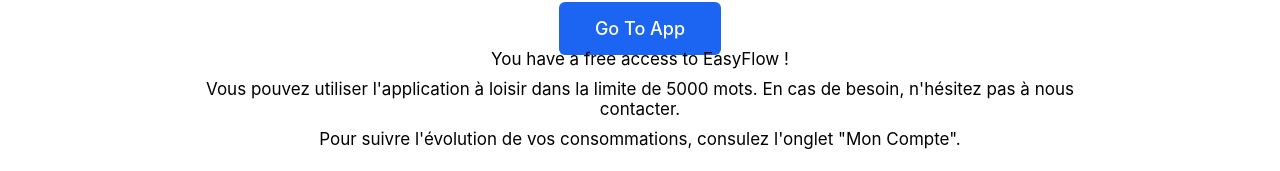
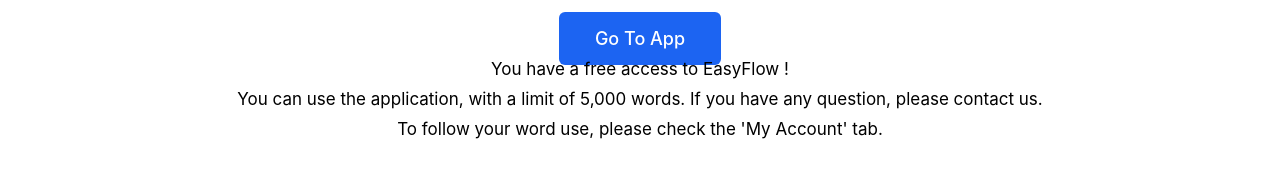
Before and after one commit to YoannBuzenet/ai_next_app, a Next.js app: page /subscribeSuccess in a window 1280 px wide. Shown: the part 411-582 px from the top of the page. Built offline with nearby package versions, Linux system fonts and the light colour scheme; no server answers.

Commit message:
page fully translated

```diff
--- a/pages/subscribeSuccess.js
+++ b/pages/subscribeSuccess.js
@@ -96,21 +96,25 @@ export default function subscribeSuccess({ session }) {
             <div>
               <p>
                 <FormattedMessage
-                  id="page.subscribeSuccess.freeAccess.followConsumption"
+                  id="page.subscribeSuccess.freeAccess.freeAccess"
                   defaultMessage="You now have a free access to EasyFlow !"
                 />
               </p>
             </div>
             <div>
               <p>
-                Vous pouvez utiliser l'application à loisir dans la limite de
-                5000 mots. En cas de besoin, n'hésitez pas à nous contacter.
+                <FormattedMessage
+                  id="page.subscribeSuccess.freeAccess.youCanNowUseTheApp"
+                  defaultMessage="You can use the application, with a limit of 5,000 words. If you have any question, please contact us."
+                />
               </p>
             </div>
             <div>
               <p>
-                Pour suivre l'évolution de vos consommations, consulez l'onglet
-                "Mon Compte".
+                <FormattedMessage
+                  id="page.subscribeSuccess.freeAccess.followConsumption"
+                  defaultMessage="To follow your word use, please check the 'My Account' tab."
+                />
               </p>
             </div>
             <div>
--- a/translations/en.json
+++ b/translations/en.json
@@ -92,7 +92,9 @@
   "page.subscribeSuccess.subscribed.youArenowSubscribed": "You are now subscribed to our services.",
   "page.subscribeSuccess.subscribed.youCanUseTheApp": "You can use the application. If needed, feel free to contact us.",
   "page.subscribeSuccess.subscribed.followConsumption": "To follow your word use, please check the 'My Account' tab.",
-  "page.subscribeSuccess.freeAccess.followConsumption": "You have a free access to EasyFlow !",
+  "page.subscribeSuccess.freeAccess.freeAccess": "You have a free access to EasyFlow !",
+  "page.subscribeSuccess.freeAccess.youCanNowUseTheApp": "You can use the application, with a limit of 5,000 words. If you have any question, please contact us.",
+  "page.subscribeSuccess.freeAccess.followConsumption": "To follow your word use, please check the 'My Account' tab.",
 
   "compo.heartWorkPlace.button.create": "Create",
   "compo.heartWorkPlace.noCategory.title": "Welcome on EasyFlow",
--- a/translations/fr.json
+++ b/translations/fr.json
@@ -92,7 +92,9 @@
   "page.subscribeSuccess.subscribed.youArenowSubscribed": "Vous êtes désormais abonné à nos services.",
   "page.subscribeSuccess.subscribed.youCanUseTheApp": "Vous pouvez utiliser l'application à loisir. En cas de besoin, n'hésitez pas à nous contacter.",
   "page.subscribeSuccess.subscribed.followConsumption": "Pour suivre l'évolution de vos consommations, consulez l'onglet 'Mon Compte'.",
-  "page.subscribeSuccess.freeAccess.followConsumption": "Vous avez désormais un accès gratuit à EasyFlow !",
+  "page.subscribeSuccess.freeAccess.freeAccess": "Vous avez désormais un accès gratuit à EasyFlow !",
+  "page.subscribeSuccess.freeAccess.youCanNowUseTheApp": "Vous pouvez utiliser l'application à loisir dans la limite de 5000 mots. En cas de besoin, n'hésitez pas à nous contacter.",
+  "page.subscribeSuccess.freeAccess.followConsumption": "Pour suivre l'évolution de vos consommations, consultez l'onglet 'Mon Compte'.",
 
   "compo.heartWorkPlace.button.create": "Créer",
   "compo.heartWorkPlace.noCategory.title": "Bienvenue sur EasyFlow",
```
